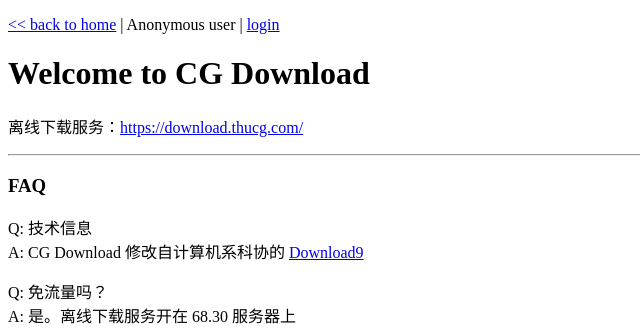
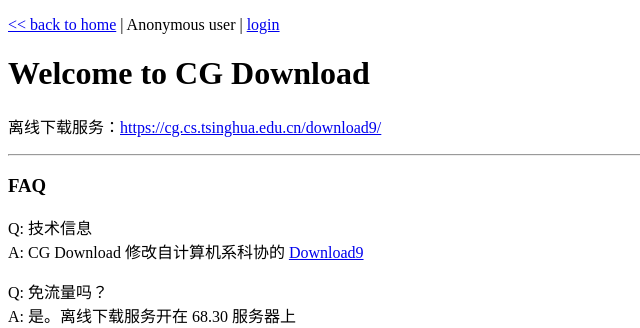
Before and after one commit to yuantailing/cgserver, a Django app: template cgserver/serverlist/templates/serverlist/download.html in a window 1280 px wide. Shown: the top 328 px of the page, without its empty margins (0-640 px from the left). Run offline with Django 3.2, Linux system fonts and the light colour scheme; the template is opened without the code that fills it, so the values that code supplies are empty.

Commit message:
change url of cgdownload

```diff
--- a/cgserver/serverlist/templates/serverlist/download.html
+++ b/cgserver/serverlist/templates/serverlist/download.html
@@ -3,7 +3,7 @@
 
 {% block content %}
 <h1>Welcome to CG Download</h1>
-<p>离线下载服务：<a href="https://download.thucg.com/">https://download.thucg.com/</a></p>
+<p>离线下载服务：<a href="https://cg.cs.tsinghua.edu.cn/download9/">https://cg.cs.tsinghua.edu.cn/download9/</a></p>
 <hr>
 
 <h3>FAQ</h3>
--- a/cgserver/serverlist/templates/serverlist/vpn.html
+++ b/cgserver/serverlist/templates/serverlist/vpn.html
@@ -22,7 +22,7 @@
 	Q: Linux 如何配置 OpenVPN<br>
 	A: 两种方案，推荐后一种，以服务模式运行，避免多开一个 terminal，其它用户也可重启该服务<br>
 	A1: 1) 安装 openvpn，2) 下载配置文件 <a href="{% static 'serverlist/cscg.ovpn' %}">cscg.ovpn</a>，3) 运行 <code>$ sudo openvpn cscg.ovpn</code><br>
-	A2: 1) 安装 openvpn，2) 下载配置文件到指定路径 <code>sudo curl -sSL <script>document.write(window.location.origin);</script>{% static 'serverlist/cscg.ovpn' %} -o/etc/openvpn/cscg.conf</code>，3) 运行 <code>$ sudo service openvpn@cscg restart</code>（或 <code>$ sudo systemctl restart openvpn@cscg</code>），有的版本不要加 <code>@cscg</code>
+	A2: 1) 安装 openvpn，2) 下载配置文件到指定路径 <code>sudo curl <script>document.write(window.location.origin);</script>{% static 'serverlist/cscg.ovpn' %} -Lo/etc/openvpn/cscg.conf</code>，3) 运行 <code>$ sudo service openvpn@cscg restart</code>（或 <code>$ sudo systemctl restart openvpn@cscg</code>），有的版本不要加 <code>@cscg</code>
 </p>
 <p>
 	Q: net.tsinghua.edu.cn 仍看到自己的帐号<br>
```
